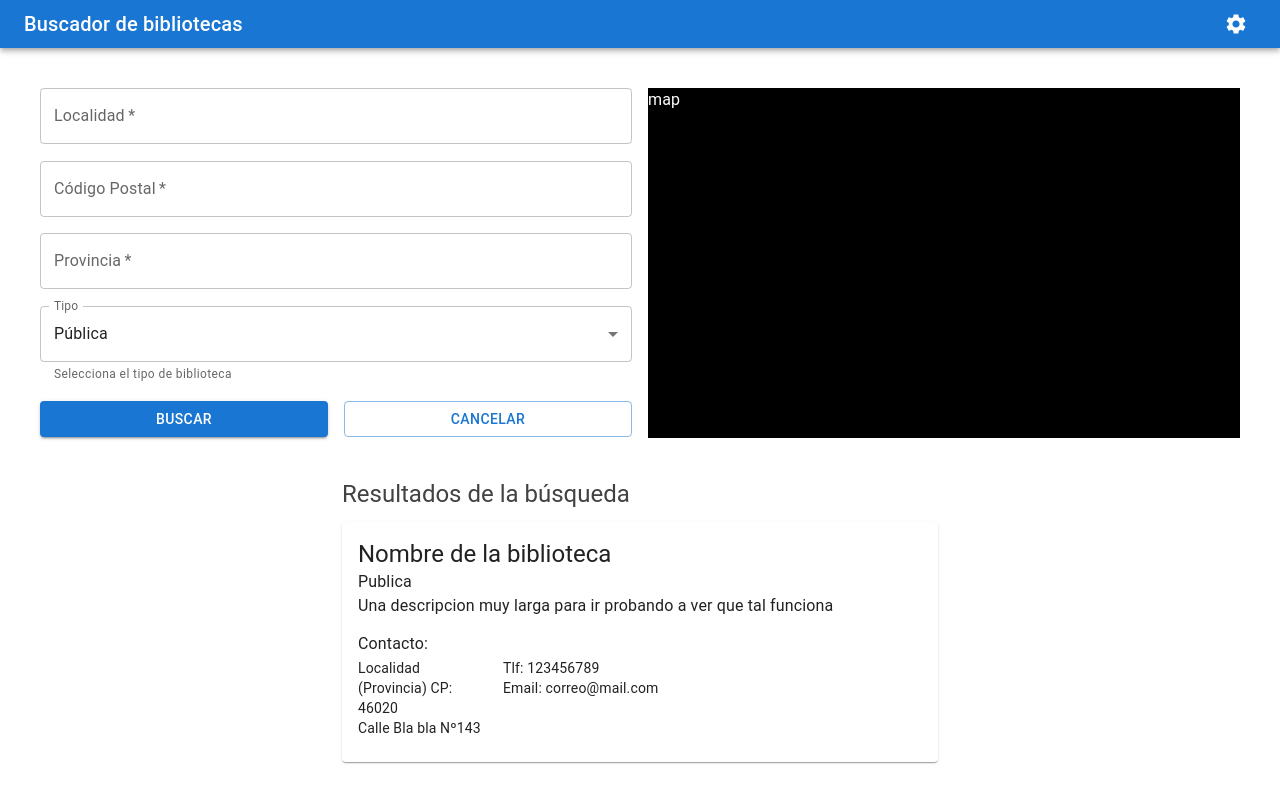
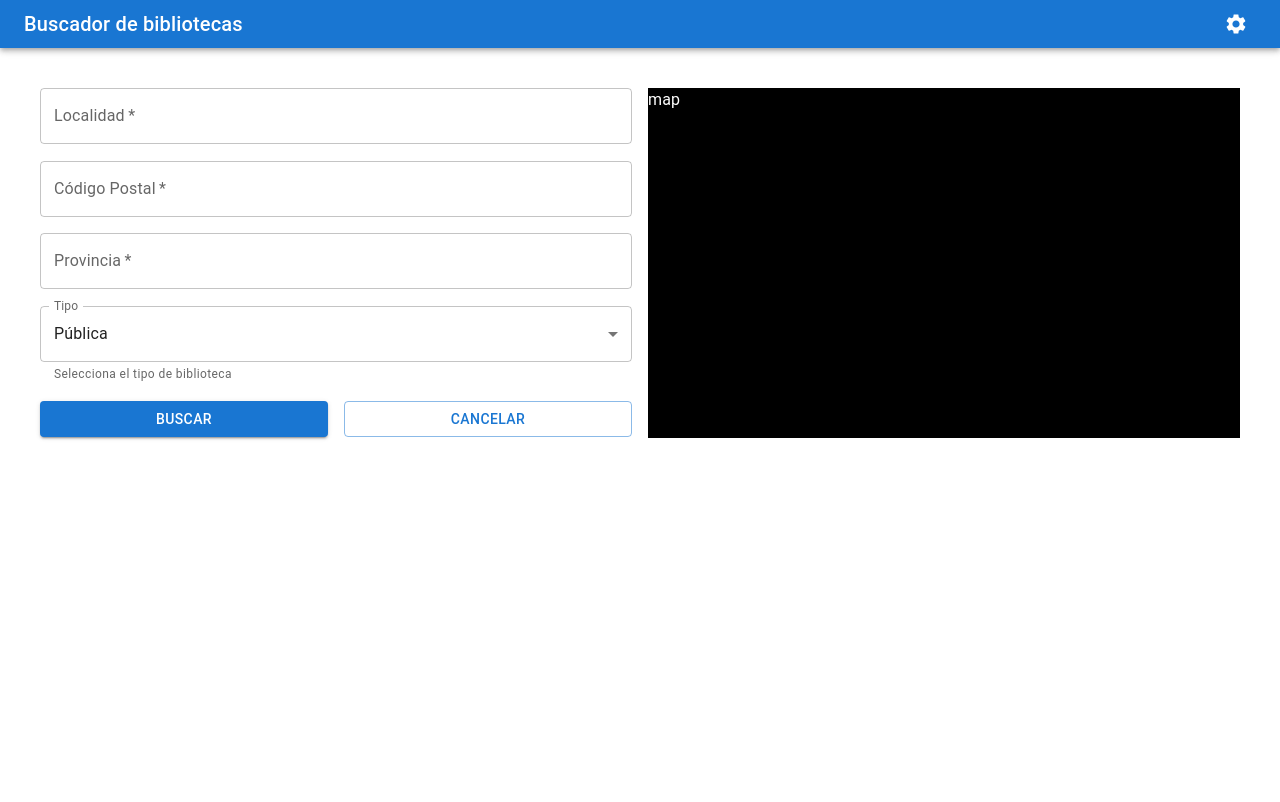
Before and after one commit to airamhr9/iei-frontend, a React (Create React App) app: page / in a window 1280 px wide. Built offline with nearby package versions, Linux system fonts and the light colour scheme.

Commit message:
Se pueden realizar búsquedas

```diff
--- a/src/components/Form.jsx
+++ b/src/components/Form.jsx
@@ -1,3 +1,4 @@
+import { DateRange } from "@mui/icons-material";
 import {
   Box,
   TextField,
@@ -13,6 +14,7 @@ const tiposBiblioteca = ["Pública", "Privada"];
 
 export default function Form() {
   const [tipoBiblioteca, setTipoBiblioteca] = useState("Pública");
+  const [hasSearched, setHasSearched] = useState(false);
   const [estadoFormulario, setEstadoFormulario] = useState({
     localidad: "",
     codPostal: "",
@@ -20,9 +22,86 @@ export default function Form() {
     tipoBiblioteca: tipoBiblioteca,
   });
 
+  const [searchResultCards, setSearchResultsCards] = useState([]);
+
+  const loadSources = () => {
+    fetch("http://localhost:8080/load?sources=eus&cat&cv", {
+      method: "GET",
+      headers: {
+        "Content-Type": "application/json",
+      },
+    });
+  };
+
+  const getSearchResults = () => {
+    let searchParams = "";
+    if (estadoFormulario.tipoBiblioteca === "Pública") {
+      searchParams += "?tipo=Publica";
+    } else {
+      searchParams += "?tipo=Privada";
+    }
+    if (estadoFormulario.localidad !== "") {
+      searchParams += `&localidad=${estadoFormulario.localidad}`;
+    }
+    if (estadoFormulario.codPostal !== "") {
+      searchParams += `&codigoPostal=${estadoFormulario.codPostal}`;
+    }
+    if (estadoFormulario.provincia !== "") {
+      searchParams += `&provincia=${estadoFormulario.provincia}`;
+    }
+
+    console.log("http://localhost:8080/search" + searchParams);
+
+    fetch("http://localhost:8080/search" + searchParams, {
+      method: "GET",
+      headers: {
+        "Content-Type": "application/json",
+      },
+    })
+      .then((response) => {
+        return response.json();
+      })
+      .then((data) => {
+        buildSearchResults(data);
+      });
+  };
+
+  const buildSearchResults = (data) => {
+    console.log(data);
+    let resultCards = [];
+    for (let i = 0; i < data.length; i++) {
+      resultCards.push(
+        <Grid item container xs={12} key={i}>
+          <Grid item xs={0} md={3}>
+            <div />
+          </Grid>
+          <Grid item xs={12} md={6}>
+            <div />
+            <BiblioData
+              nombre={data[i].nombre}
+              tipo={data[i].tipo}
+              localidad={data[i].enLocalidad.nombre}
+              provincia={data[i].enLocalidad.enProvincia.nombre}
+              direccion={data[i].direccion}
+              cp={data[i].codigoPostal}
+              telefono={data[i].telefono}
+              email={data[i].email}
+              descripcion={data[i].descripcion}
+            />
+          </Grid>
+          <Grid item xs={0} md={3}>
+            <div />
+          </Grid>
+        </Grid>
+      );
+    }
+
+    setHasSearched(true);
+    setSearchResultsCards(resultCards);
+  };
 
   //Construye las tarjetas de biblioteca
- /*  const biblioList = res.map(biblio =>{
+  /*  const biblioList = res.map(biblio =>{
 
     return <biblioList
        nombre={biblio.nombre}
@@ -105,12 +184,12 @@ export default function Form() {
             </TextField>
           </Grid>
           <Grid item xs={6}>
-            <Button fullWidth variant="contained">
+            <Button fullWidth variant="contained" onClick={getSearchResults}>
               Buscar
             </Button>
           </Grid>
           <Grid item xs={6}>
-            <Button fullWidth variant="outlined">
+            <Button fullWidth variant="outlined" onClick={loadSources}>
               Cancelar
             </Button>
           </Grid>
@@ -121,33 +200,18 @@ export default function Form() {
           </Box>
         </Grid>
       </Grid>
-
       <Box mt={5}>
-      <Grid container spacing={1}>
-        <Grid item xs={0} md={3}/>
-        <Grid item xs={12} md={6}>
-
-        <Typography variant="h5" color="#424242" sx={{ mb: 1.5 }}>
-          Resultados de la búsqueda
-        </Typography>
-
-              {/* Cambiar llamar a esta biblioteca de prueba por la llamada a Bibliolist */}
-
-          <BiblioData
-           nombre="Nombre de la biblioteca"
-           tipo = "Publica"
-           localidad = "Localidad"
-           provincia = "Provincia"
-           direccion = "Calle Bla bla Nº143"
-           cp = "46020"
-           telefono = "123456789"
-           email = "correo@mail.com"
-           descripcion="Una descripcion muy larga para ir probando a ver que tal funciona" />
+        <Grid container spacing={1}>
+          {hasSearched ? (
+            searchResultCards.length > 0 ? (
+              searchResultCards
+            ) : (
+              <Typography>No se han encontrado resultados</Typography>
+            )
+          ) : (
+            <div></div>
+          )}
         </Grid>
-        <Grid item xs={0} md={3}/>
-      </Grid>
-
-
       </Box>
     </Box>
   );
```
